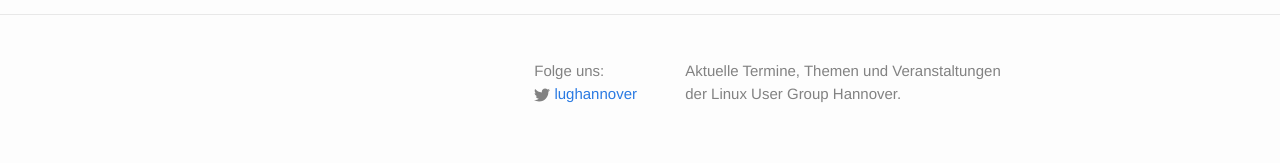
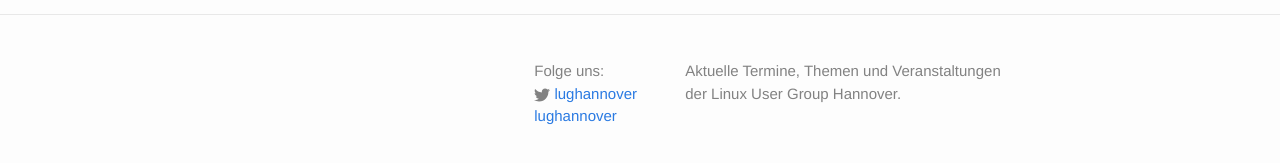
Before and after one commit to lughannover/lughannover.github.io, a Jekyll site: the page built from index.md, in a window 1280 px wide. Shown: the part 587-750 px from the top of the page. Built offline with Jekyll 4.4.1, drawn with Linux system fonts in a browser that asks for light colours.

Commit message:
Icon Mastodon hinzugefügt

```diff
--- a/_includes/footer.html
+++ b/_includes/footer.html
@@ -21,6 +21,7 @@
           {% if site.twitter_username %}
           <li>
             {% include icon-twitter.html username=site.twitter_username %}
+            {% include icon-mastodon.html username=site.twitter_username %}
           </li>
           {% endif %}
         </ul>
```
